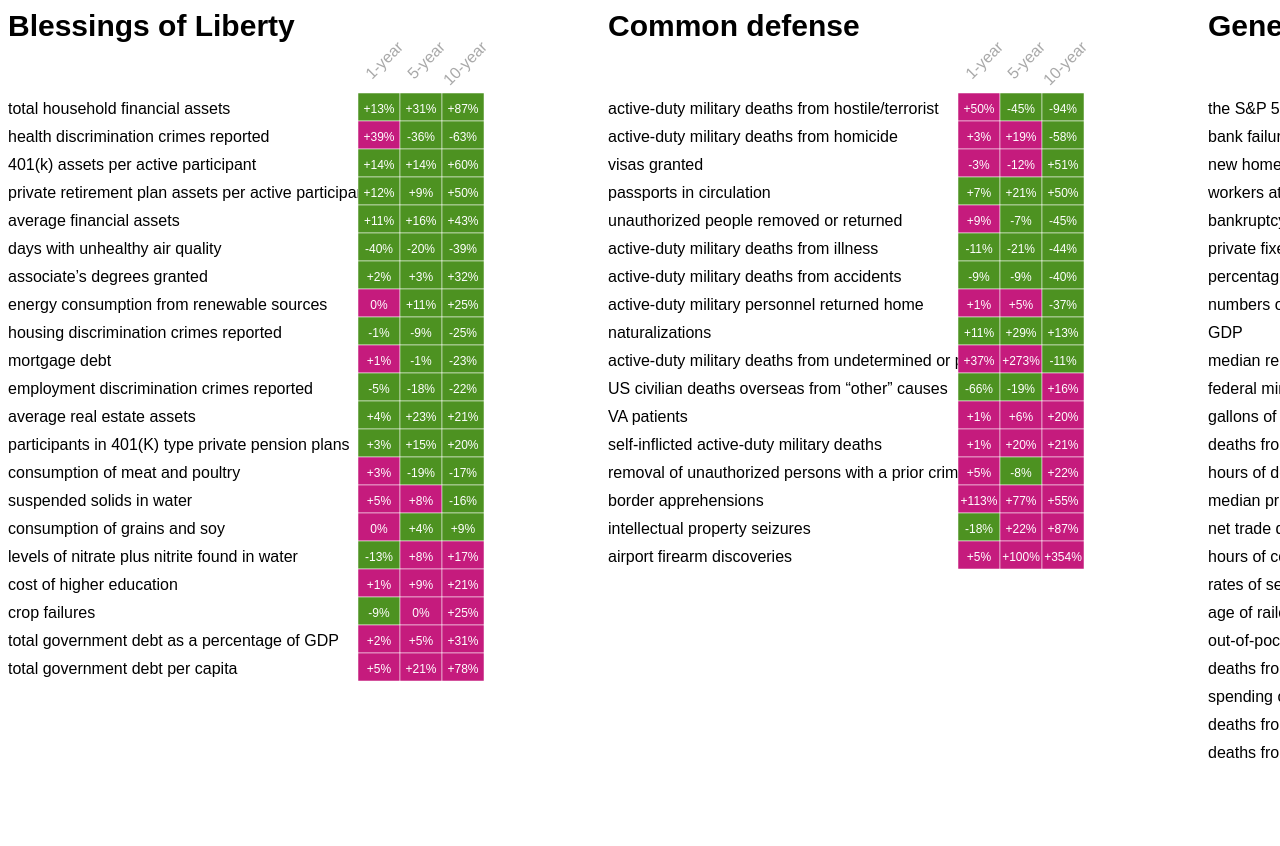
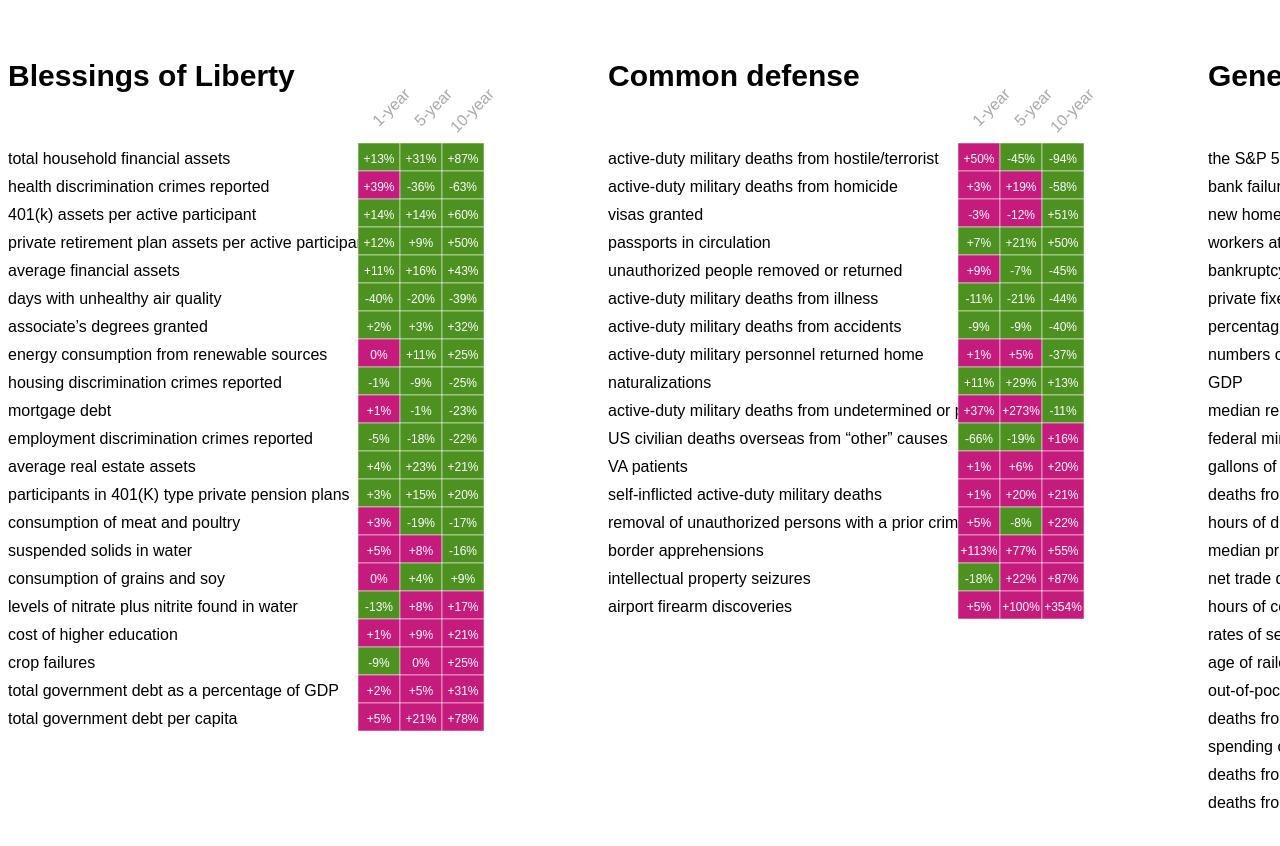
Before and after one commit to fernandob-usafacts/10k, a plain HTML site: page index.html in a window 1280 px wide. Shown: the top 846 px of the page. Drawn offline with Linux system fonts and the light colour scheme.

Commit message:
moresmall hacky formatting

```diff
--- a/index.html
+++ b/index.html
@@ -38,7 +38,7 @@
       ]).then(function(data){
 
         const lineHeight = 28;
-        const topGap = 50;
+        const topGap = 100;
 
         let indicators = data[0];
         indicators.forEach(d => {
@@ -97,7 +97,7 @@
             .attr("class", "title")
             .attr("font-size", 30)
             .style("font-weight", 700)
-            .attr("y", lineHeight)
+            .attr("y", lineHeight + topGap - 50)
             .text(d => d.name);
 
         gSegment.selectAll(".label")
@@ -114,7 +114,7 @@
             .attr("y", d => (d.yPos + 2) * lineHeight * 0 + topGap - 10)
             .attr("text-anchor", "end")
             .attr("fill", "darkgray")
-            .attr('transform-origin', (d,i) =>`${375 + (i + 1/2) * lineHeight * 1.5} ${(d.yPos + 2) * lineHeight * 0 + topGap - 10}`)
+            .attr('transform-origin', (d,i) =>`${375 + (i + 1/2) * lineHeight * 1.5} ${(d.yPos + 2) * lineHeight * 0 + topGap - 20}`)
             .attr("transform", "rotate(-45)")
             .text(d => d.label.replace("Change", "").replace("2018", "1-year").replace("2014", "5-year").replace("2009", "10-year").replace("2019 vs", ""));
 
```
